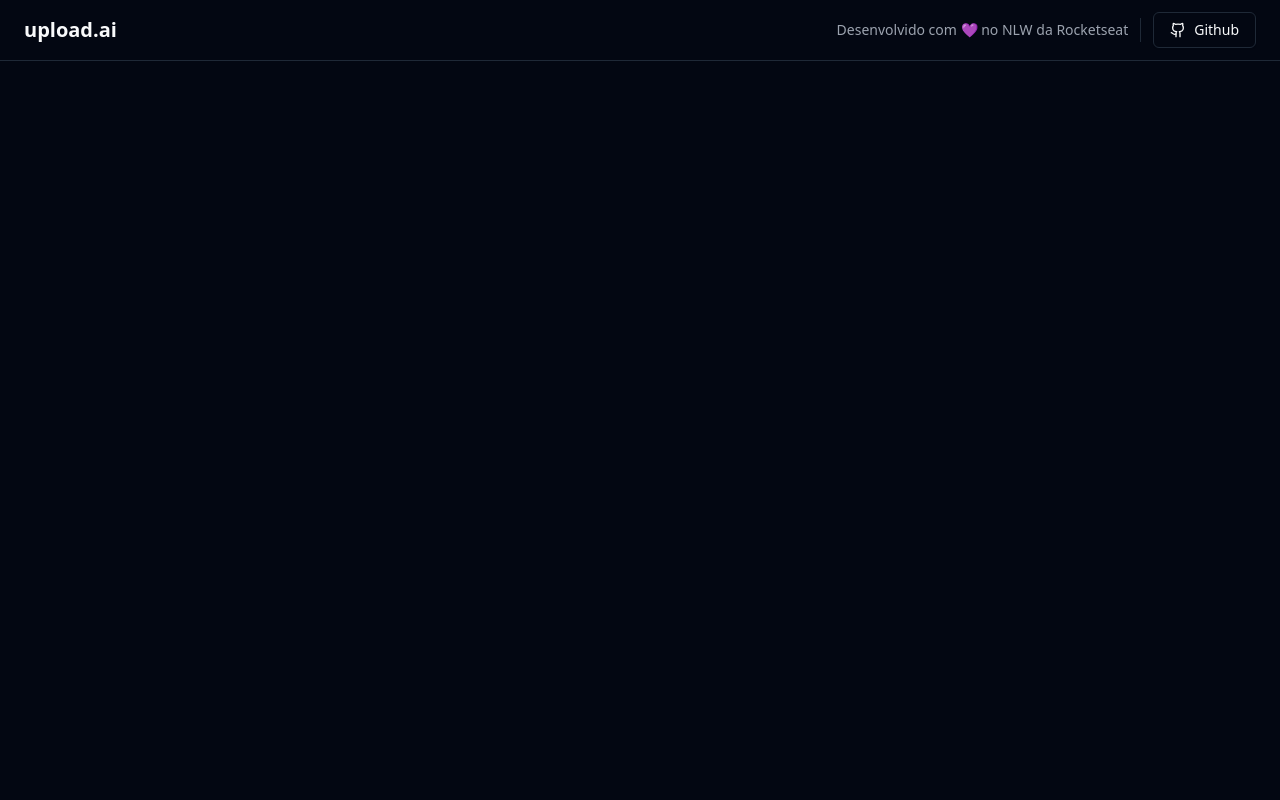
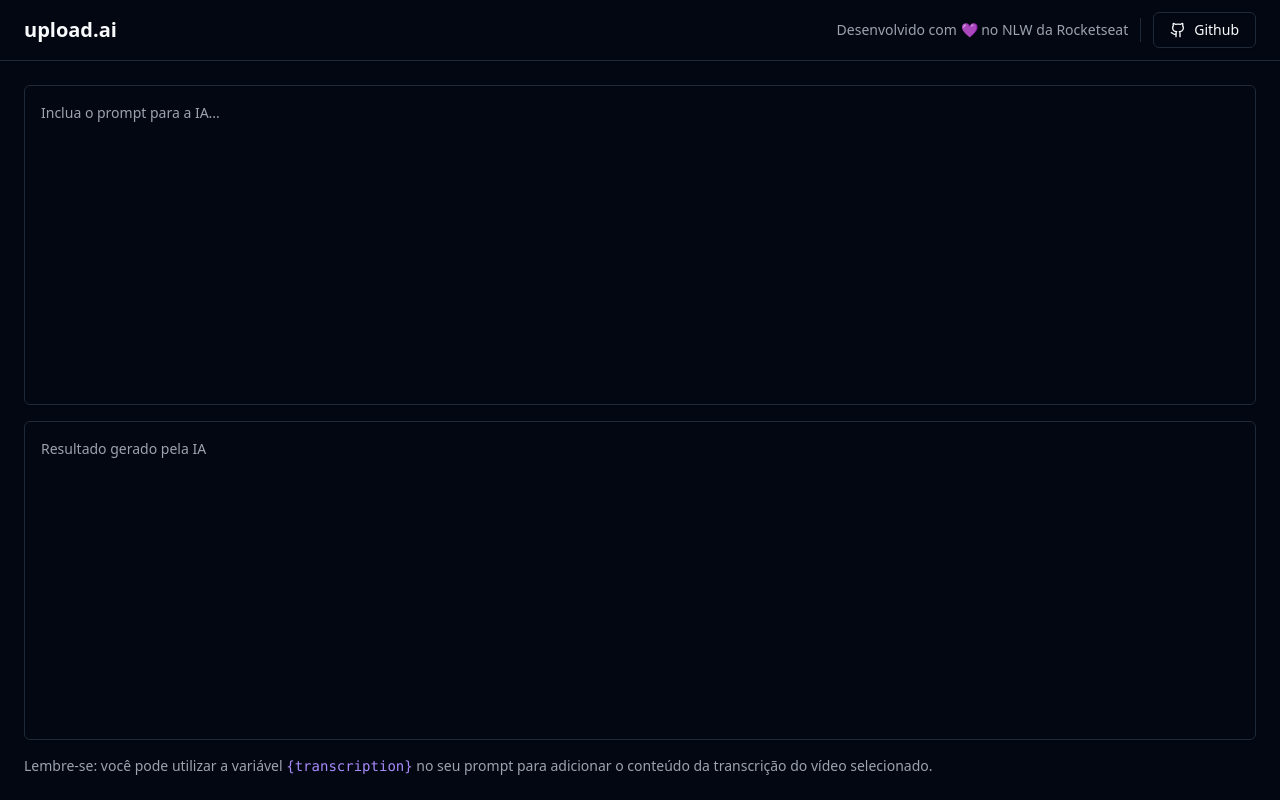
Before and after one commit to PabloXT14/nlw-ai, a React (Vite) app in the folder web/: page / in a window 1280 px wide. Built offline with nearby package versions, Linux system fonts and the light colour scheme.

Commit message:
feat: created Context section style

```diff
--- a/web/src/App.tsx
+++ b/web/src/App.tsx
@@ -1,10 +1,12 @@
 import { Github } from 'lucide-react';
 import { Button } from './components/ui/button';
 import { Separator } from './components/ui/separator';
+import { Textarea } from './components/ui/textarea';
 
 export function App() {
   return (
-    <div>
+    <div className='min-h-screen flex flex-col'>
+      {/* Header */}
       <div className='px-6 py-3 flex items-center justify-between border-b'>
         <h1 className='text-xl font-bold'>upload.ai</h1>
 
@@ -22,6 +24,27 @@
         </div>
       </div>
 
+      <main className='flex-1 p-6 flex gap-6'>
+        {/* Content */}
+        <div className='flex flex-col flex-1 gap-4'>
+          <div className='grid grid-rows-2 gap-4 flex-1'>
+            <Textarea
+              className='resize-none p-4 leading-relaxed'
+              placeholder='Inclua o prompt para a IA...'
+            />
+            <Textarea
+              className='resize-none p-4 leading-relaxed'
+              placeholder='Resultado gerado pela IA'
+              readOnly
+            />
+          </div>
+
+          <p className='text-sm text-muted-foreground'>
+          Lembre-se: você pode utilizar a variável <code className="text-violet-400">{`{transcription}`}</code> no seu prompt para adicionar o conteúdo da transcrição do vídeo selecionado.
+          </p>
+        </div>
+
+      </main>
     </div>
   )
 }
--- /dev/null
+++ b/web/src/components/ui/textarea.tsx
@@ -0,0 +1,24 @@
+import * as React from "react"
+
+import { cn } from "@/lib/utils"
+
+export interface TextareaProps
+  extends React.TextareaHTMLAttributes<HTMLTextAreaElement> {}
+
+const Textarea = React.forwardRef<HTMLTextAreaElement, TextareaProps>(
+  ({ className, ...props }, ref) => {
+    return (
+      <textarea
+        className={cn(
+          "flex min-h-[60px] w-full rounded-md border border-input bg-transparent px-3 py-2 text-sm shadow-sm placeholder:text-muted-foreground focus-visible:outline-none focus-visible:ring-1 focus-visible:ring-ring disabled:cursor-not-allowed disabled:opacity-50",
+          className
+        )}
+        ref={ref}
+        {...props}
+      />
+    )
+  }
+)
+Textarea.displayName = "Textarea"
+
+export { Textarea }
```
